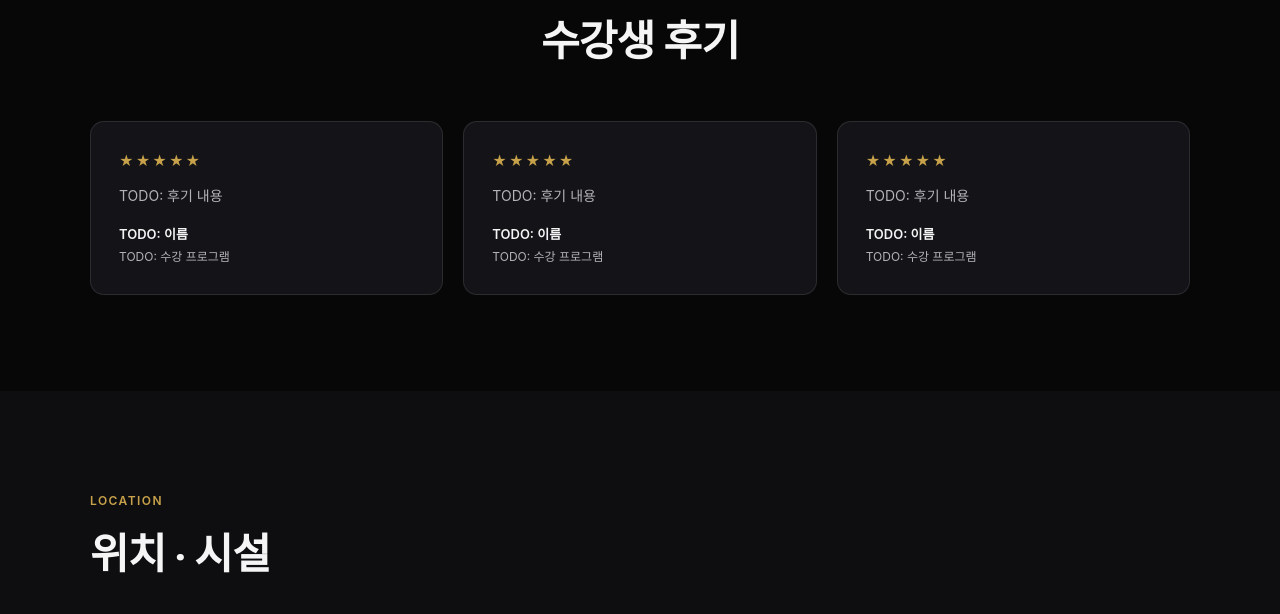
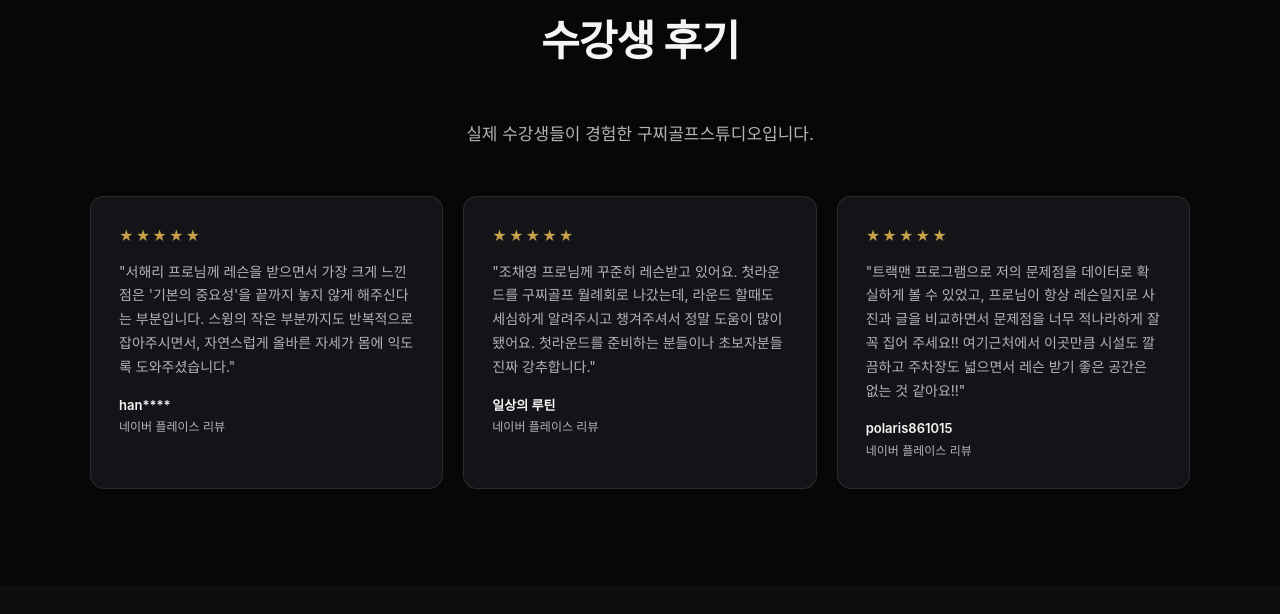
Before and after one commit to edd-one-out-sion/goodgi-golf-landing, a plain HTML site: page about.html in a window 1280 px wide. Shown: the part 6069-6683 px from the top of the page. Drawn offline with nearby package versions, Linux system fonts and the light colour scheme; a web font is replaced by a local one.

Commit message:
about: 수강생 후기 실제 데이터로 교체 (네이버 플레이스 3건)

```diff
--- a/about.html
+++ b/about.html
@@ -554,7 +554,6 @@
     .review-text { font-size: 14px; color: var(--muted); line-height: 1.7; margin-bottom: 16px; }
     .review-author { font-size: 13px; font-weight: 600; color: var(--text); }
     .review-program { font-size: 12px; color: var(--muted); margin-top: 2px; }
-    /* TODO: 실제 후기 내용으로 교체 */
 
     /* ============================================================
        위치
@@ -1278,28 +1277,28 @@
           <h2 class="section-title">수강생 후기</h2>
         </div>
 
-        <!-- TODO: 실제 후기로 교체 -->
+        <p class="section-sub" style="text-align:center;margin:0 auto 48px">실제 수강생들이 경험한 구찌골프스튜디오입니다.</p>
         <div class="reviews-grid">
 
           <div class="review-card reveal" data-delay="1">
             <p class="review-stars">★★★★★</p>
-            <p class="review-text">TODO: 후기 내용</p>
-            <p class="review-author">TODO: 이름</p>
-            <p class="review-program">TODO: 수강 프로그램</p>
+            <p class="review-text">"서해리 프로님께 레슨을 받으면서 가장 크게 느낀 점은 '기본의 중요성'을 끝까지 놓지 않게 해주신다는 부분입니다. 스윙의 작은 부분까지도 반복적으로 잡아주시면서, 자연스럽게 올바른 자세가 몸에 익도록 도와주셨습니다."</p>
+            <p class="review-author">han****</p>
+            <p class="review-program">네이버 플레이스 리뷰</p>
           </div>
 
           <div class="review-card reveal" data-delay="2">
             <p class="review-stars">★★★★★</p>
-            <p class="review-text">TODO: 후기 내용</p>
-            <p class="review-author">TODO: 이름</p>
-            <p class="review-program">TODO: 수강 프로그램</p>
+            <p class="review-text">"조채영 프로님께 꾸준히 레슨받고 있어요. 첫라운드를 구찌골프 월례회로 나갔는데, 라운드 할때도 세심하게 알려주시고 챙겨주셔서 정말 도움이 많이 됐어요. 첫라운드를 준비하는 분들이나 초보자분들 진짜 강추합니다."</p>
+            <p class="review-author">일상의 루틴</p>
+            <p class="review-program">네이버 플레이스 리뷰</p>
           </div>
 
           <div class="review-card reveal" data-delay="3">
             <p class="review-stars">★★★★★</p>
-            <p class="review-text">TODO: 후기 내용</p>
-            <p class="review-author">TODO: 이름</p>
-            <p class="review-program">TODO: 수강 프로그램</p>
+            <p class="review-text">"트랙맨 프로그램으로 저의 문제점을 데이터로 확실하게 볼 수 있었고, 프로님이 항상 레슨일지로 사진과 글을 비교하면서 문제점을 너무 적나라하게 잘 꼭 집어 주세요!! 여기근처에서 이곳만큼 시설도 깔끔하고 주차장도 넓으면서 레슨 받기 좋은 공간은 없는 것 같아요!!"</p>
+            <p class="review-author">polaris861015</p>
+            <p class="review-program">네이버 플레이스 리뷰</p>
           </div>
 
         </div>
```
